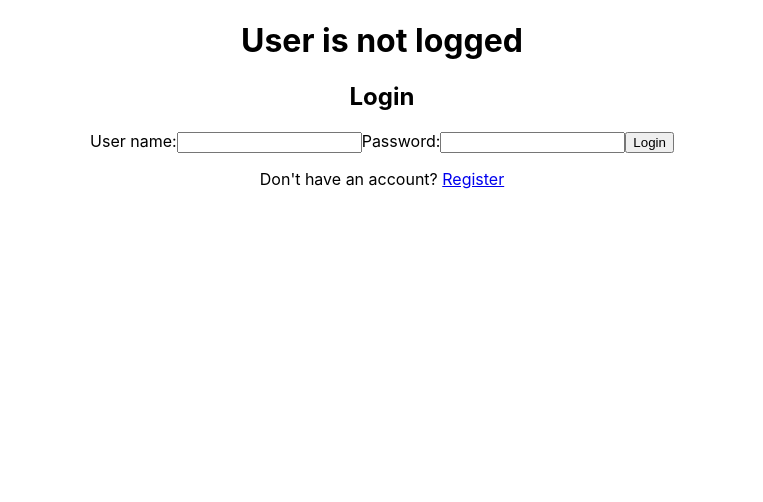
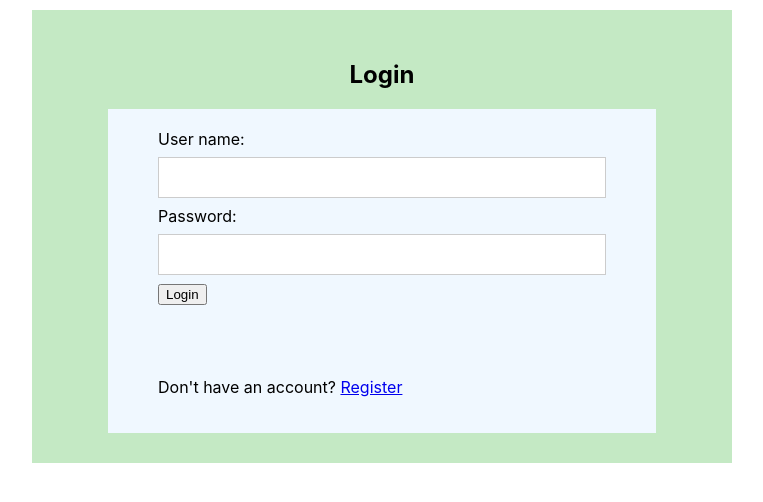
Before and after one commit to IidaKok/testi, a React (Create React App) app: page / in a window 1280 px wide. Shown: the top 502 px of the page, without its empty margins (258-1021 px from the left). Built offline with nearby package versions, Linux system fonts and the light colour scheme.

Commit message:
form styles added

```diff
--- /dev/null
+++ b/src/frontend/Loginstyle.css
@@ -0,0 +1,25 @@
+
+.Forms {
+    background-color: rgb(196, 233, 196);
+    text-align: center;
+    height: 100%;
+    width: 50%;
+    margin: auto;
+    padding: 30px;
+    margin-top: 10px;
+  }
+  .Container {
+    text-align: left;
+    padding: 20px 50px;
+    width: 70%;
+    background-color: aliceblue;
+    margin: auto;
+  }
+  input[type=text] {
+    width: 100%;
+    padding: 12px 20px;
+    margin: 8px 0px;
+    display: inline-block;
+    border: 1px solid #ccc;
+    box-sizing: border-box;
+  }
--- a/src/frontend/components/Login.js
+++ b/src/frontend/components/Login.js
@@ -1,6 +1,6 @@
 import React, { useState, useEffect } from "react";
 import { Link } from "react-router-dom";
-import "../App.css";
+import "../Loginstyle.css";
 
 const Login = (props) => {
 
@@ -17,7 +17,7 @@ const Login = (props) => {
         console.log(query);
         const fetchUsers = async () => {
             let response = await fetch("http://localhost:5000/api/users/" + query);
-            if(response.ok){
+            if (response.ok) {
                 let c = await response.json();
                 setUsers(c);
                 saveUser({ username: c.username, password: c.password, email: c.email, iduser: c.iduser });
@@ -39,12 +39,9 @@ const Login = (props) => {
     }
 
     return (
-        <div className="App">
-            <div>
-                <h1>User is not logged</h1>
-
-            </div>
-                <h2>Login</h2>
+        <div className="Forms">
+            <h2>Login</h2>
+            <div className="Container">
                 <label>
                     User name:
                     <input type="text" value={name} onChange={(e) => setName(e.target.value)}></input>
@@ -55,10 +52,13 @@ const Login = (props) => {
                 </label>
                 <button onClick={() => handleFetch()}>Login</button>
 
-                <p>Don't have an account? <Link to="/register">Register</Link></p>
+                <p>{errorMessage}</p>
+            </div>
 
-                <p>{errorMessage}</p>
-            {buttonPressed ? <p>{users.email}</p> : null}
+            <div className="Container">
+            <p>Don't have an account? <Link to="/register">Register</Link></p>
+
+            </div>
         </div>
     )
 }
--- a/src/frontend/components/Register.js
+++ b/src/frontend/components/Register.js
@@ -1,6 +1,6 @@
 import React, { useState, useEffect } from "react";
 import { Link, useNavigate } from "react-router-dom";
-import "../App.css";
+import "../Loginstyle.css";
 
 
 const Register = () => {
@@ -31,7 +31,8 @@ const Register = () => {
       if (!r.ok) {
         setErrorMessage("Username " + userToBeInserted.username + " is already taken");
       }
-      else setRegSuccess(true);
+      else if (r.ok) setRegSuccess(true);
+      else setErrorMessage("Something went wrong");
       setuserToBeInserted(null);
 
       console.log("INSERT:", r);
@@ -50,13 +51,14 @@ const Register = () => {
     setEmail("");
   }
 
-  if(regSuccess){
+  if (regSuccess) {
     navigate("/");
   }
 
   return (
-    <div className="App">
+    <div className="Forms">
       <h2>Register</h2>
+      <div className="Container">
         <label>
           Id:
           <input type="text" value={iduser} onChange={(e) => setIduser(e.target.value)}></input>
@@ -77,16 +79,17 @@ const Register = () => {
           Email:
           <input type="text" value={email} onChange={(e) => setEmail(e.target.value)}></input>
         </label>
-      <input type="submit" value="submit" />
         <button onClick={() => Register()}>Register</button>
 
+        <p>{errorMessage}</p>
+      </div>
 
 
-
+      <div className="Container">
         <p>Already have an account? <Link to="/">Login</Link></p>
 
-      <p>{errorMessage}</p>
 
+      </div>
     </div>
   )
 }
```
Also changed, not shown: src/frontend/App.js (+0 -9 lines), src/frontend/App.css (line endings or trailing spaces). Lines whose indentation alone changed are shown as unchanged.
